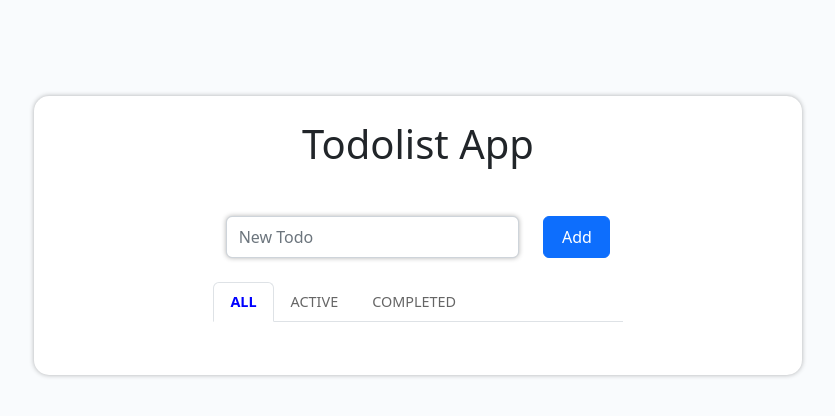
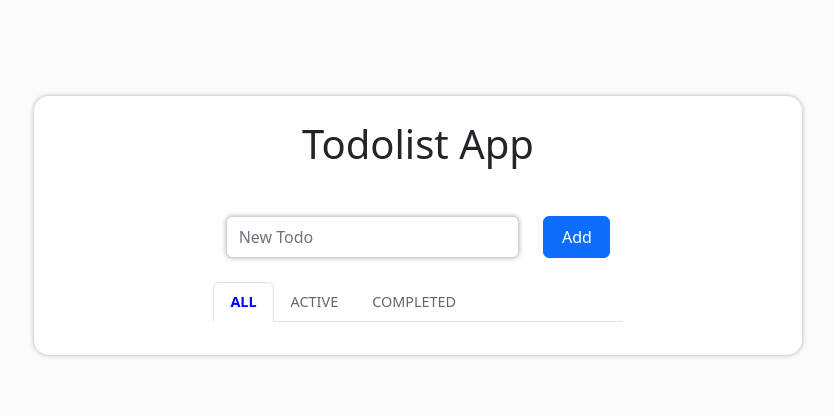
Before and after one commit to royanlord/skilvul-todolist-app, a React (Vite) app: page / in a window 1280 px wide. Shown: the top 416 px of the page, without its empty margins (222-1057 px from the left). Built offline with nearby package versions, Linux system fonts and the light colour scheme.

Commit message:
restyle padding in box

```diff
--- a/src/App.css
+++ b/src/App.css
@@ -11,7 +11,7 @@ body {
 .box {
   width: 60%;
   margin-top: 12vh;
-  padding-bottom: 45px;
+  padding-bottom: 25px;
   height: auto;
   border-radius: 15px;
   box-shadow: 0 0 5px rgba(0, 0, 0, 0.3);
```
